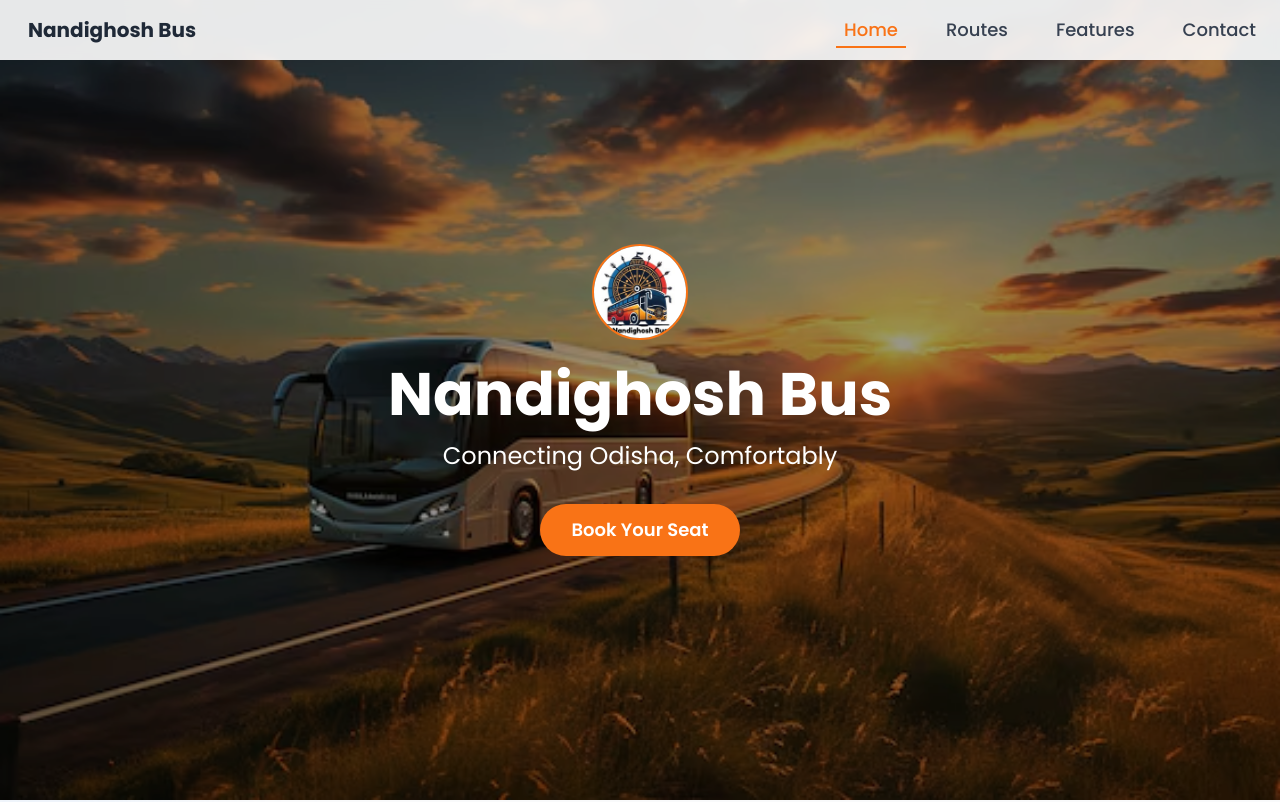
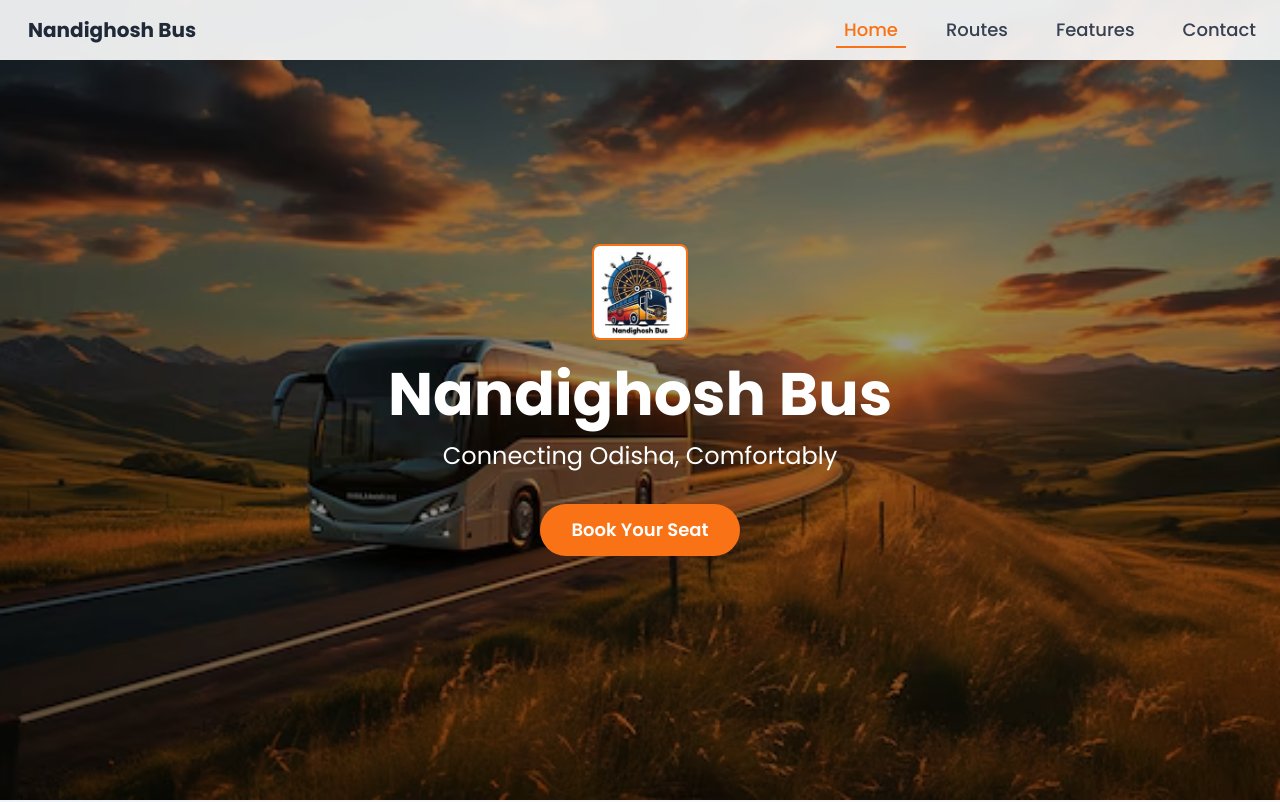
Before and after one commit to Himanshu8823/Nandighosh-Bus, a React (Vite) app in the folder nandighosh-bus/: page / in a window 1280 px wide. Shown: the top 802 px of the page. Built offline with nearby package versions, Linux system fonts and the light colour scheme.

Commit message:
Removes the rounded logo that clips the text of nandighoshbus image logo

```diff
--- a/nandighosh-bus/src/components/Hero.jsx
+++ b/nandighosh-bus/src/components/Hero.jsx
@@ -52,7 +52,7 @@ const Hero = () => {
         >
           <motion.div
             variants={variants}
-            className="w-24 h-24 rounded-full flex items-center justify-center mx-auto mb-6 overflow-hidden border-2 border-orange-500"
+            className="w-24 h-24 rounded-lg flex items-center justify-center mx-auto mb-6 overflow-hidden border-2 border-orange-500"
           >
             <img
               src={Logo}
```
